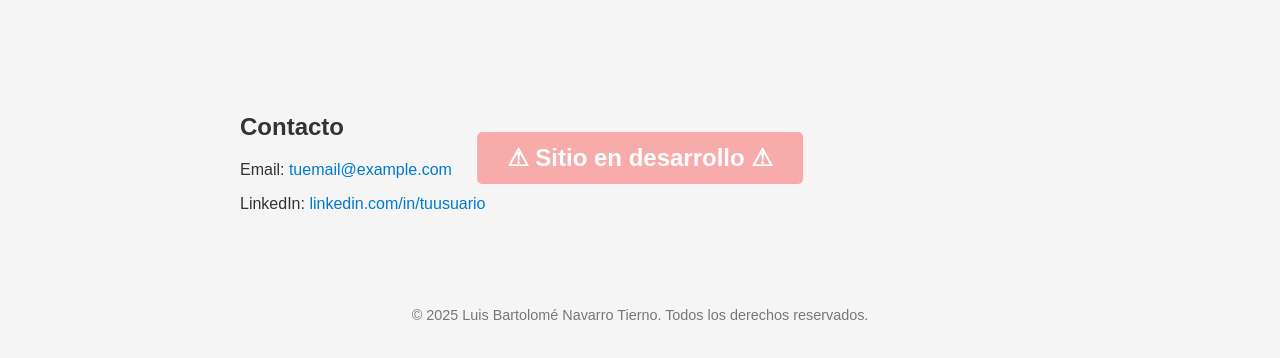
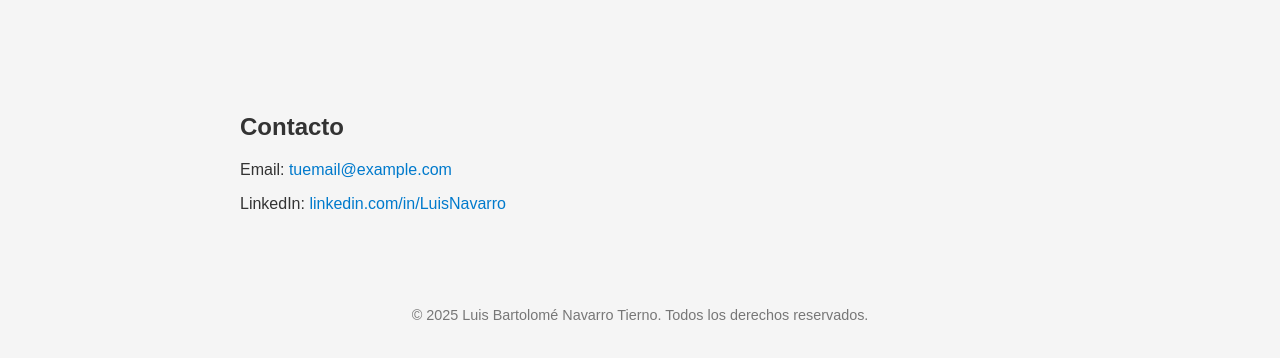
Before and after one commit to brunky93/brunky93.github.io, a plain HTML site: page index.html in a window 1280 px wide. Shown: the part 596-954 px from the top of the page. Drawn offline with Linux system fonts and the light colour scheme.

Commit message:
Updated index

```diff
--- a/index.html
+++ b/index.html
@@ -32,17 +32,13 @@
   <section>
     <h2>Contacto</h2>
     <p>Email: <a href="mailto:tuemail@example.com">tuemail@example.com</a></p>
-    <p>LinkedIn: <a href="https://www.linkedin.com/in/tuusuario">linkedin.com/in/tuusuario</a></p>
+    <p>LinkedIn: <a href="www.linkedin.com/in/luis-bartolomé-navarro-tierno-00a7a8255">linkedin.com/in/LuisNavarro</a></p>
   </section>
 
   <footer>
     <p>&copy; 2025 Luis Bartolomé Navarro Tierno. Todos los derechos reservados.</p>
   </footer>
 
-  <div style="position: fixed; bottom: 20px; left: 50%; transform: translateX(-50%); background: rgba(255,0,0,0.3); color: #fff; padding: 12px 30px; font-size: 24px; font-weight: bold; border-radius: 5px; z-index: 999;">
-    ⚠ Sitio en desarrollo ⚠
-  </div>
-
   <script src="js/main.js"></script>
 </body>
 </html>
```
